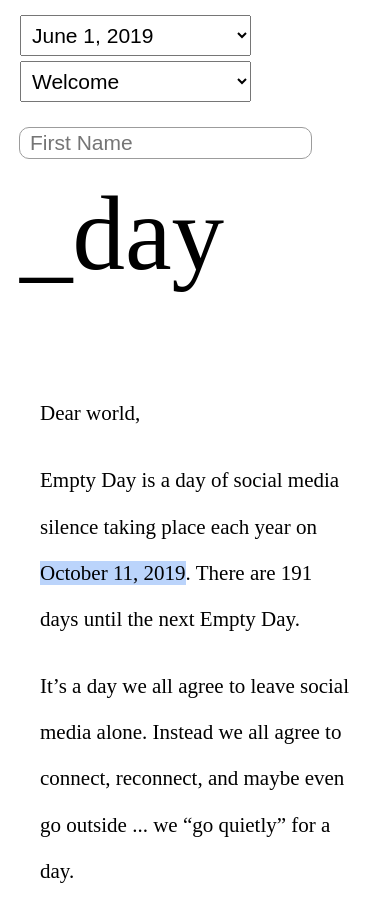
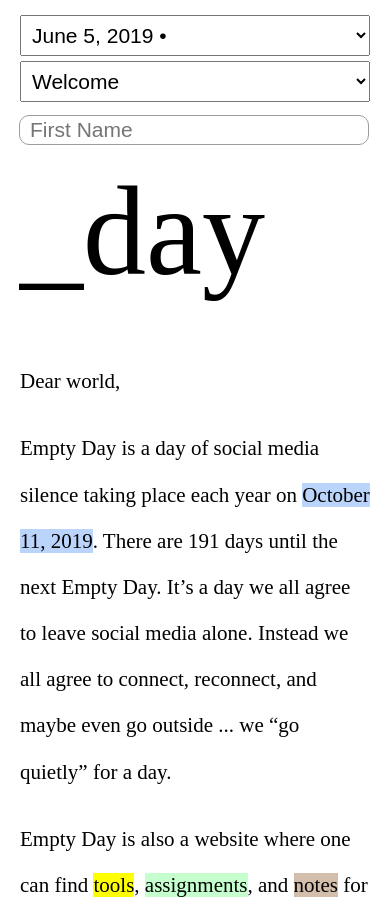
Before and after one commit to oilstel/empty-day-version-1, a plain HTML site: page index.html in a window 390 px wide. Shown: the top 900 px of the page. Drawn offline with nearby package versions, Linux system fonts and the light colour scheme.

Commit message:
more cosmetic changes

```diff
--- a/css/main.css
+++ b/css/main.css
@@ -47,27 +47,31 @@ select, input, select {
     padding: 0;
 }
 
+.name-form input {
+  width: 14em;
+}
+
 nav {
     margin-top: .6em;
 }
 
 nav select {
     padding: 7px;
-    width: 11em;
+    width: 12em;
     margin-right: 0.15em;
 }
 
 .name-form {
     position: absolute;
     right: 1em;
-    top: .7em;
+    top: 14px;
 }
 
 .field, .submit {
     border: none;
     border: 1px solid rgb(156, 156, 156);
     border-radius: 10px;
-    padding: 3px 10px 3px;;
+    padding: 2px 10px 2px;;
 }
 
 .submit {
@@ -113,7 +117,7 @@ section a:hover {
 }
 
 section a h2 {
-    font-size: 30px;
+    font-size: 32px;
     font-weight: normal;
 }
 
@@ -133,9 +137,8 @@ section .date {
 }
 
 .calendar {
-    margin-top: 5em;
-    border-top: 1px solid #ececec;
-    padding-top: 5em;
+    margin-top: 6em;
+    /* border-top: 1px solid #ececec; */
 }
 
 .footer {
@@ -187,19 +190,60 @@ a.home {
 
 .content {
     /* background: #fff; */
-    padding: 20px;
-    max-width: 750px;
+    padding: 20px 0;
+    max-width: 710px;
     margin: 0 auto 0;
     margin-top: 3em;
 }
 
-@media (max-width: 535px) {
+.letter {
+  font-size: 25px;
+}
+
+@media (max-width: 850px) {
+
+  .name-form input {
+    width: 8em;
+  }
+
+}
+
+@media (max-width: 730px) {
+
+  .name-form  {
+      position: relative;
+      margin-left: 20px;
+      margin-right: -20px;
+      margin-top: -12px;
+  }
+
+  nav select,
+  .name-form input {
+    width: 100%;
+  }
+
+}
+
+@media (max-width: 640px) {
+
+    .letter {
+      font-size: 21px;
+    }
+
     h1 {
         margin-top: 30px;
-        font-size: 5em;
+        font-size: 6em;
     }
-    .name-form  {
-        position: relative;
-        margin-left: 20px;
+
+    section a {
+      min-height: auto;
+    }
+
+    .section-header {
+      margin-bottom: 0.5em;
+    }
+
+    .footer {
+      font-size: 0.75em;
     }
 }
--- a/index.html
+++ b/index.html
@@ -15,7 +15,7 @@
 
   <nav>
       <select>
-        <option selected value="#">
+        <option value="#">
           June 1, 2019
         </option>
         <option value="#">
@@ -27,8 +27,8 @@
         <option value="#">
           June 4, 2019
         </option>
-        <option value="#">
-          June 5, 2019
+        <option selected value="#">
+          June 5, 2019 &bull;
         </option>
         <option value="#">
           June 6, 2019
@@ -444,22 +444,34 @@
 
   <h1 id="title"><span class="initname">_</span>day</h1>
 
-  <div class="content">
+  <div class="letter">
     <p>
       Dear world,
     </p>
     <p>
-      Empty Day is a day of social media silence taking place each year on <span class="highlight">October 11, 2019</span>. There are 191 days until the next Empty Day.
-    </p>
-    <p>
-      It’s a day we all agree to leave social media alone. Instead we all agree to connect, reconnect, and
-      maybe even go outside ... we “go quietly” for a day.
+      Empty Day is a day of social media silence taking place each year on <span class="highlight">October 11, 2019</span>. There are 191 days until the next Empty Day. It’s a day we all agree to leave social media alone. Instead we all agree to connect, reconnect, and maybe even go outside ... we “go quietly” for a day.
     </p>
     <p>
       Empty Day is also a website where one can find <a href="#tools" class="one">tools</a>, <a href="#assignments" class="two">assignments</a>, and <a href="#notes" class="three">notes</a> for using and replacing social media with other activities or just use these networks in more relaxing ways. So Empty Day doesn’t disregard social media altogether ... instead it focuses on how and when we post in order to promote better well-being and mental health for all.
     </p>
     <p>
-      Empty Day is not a company, charity or any other organisation. It isn’t owned by anybody or anything. It should be peaceful, genuine, and full of knowledge.
+      To get involved, you can:
+    </p>
+    <ul>
+      <li>
+        Tell your friends. Feel free to write to them or call them.
+      </li>
+      <li>
+        Organise an event (asking people to leave their phones at home).
+      </li>
+      <li>
+        Stay off social media on 11th October.
+      </li>
+    </ul>
+
+    </p>
+    <p>
+      Empty Day is not a company, charity or any other organisation. It isn’t owned by anybody or anything. It aims to be peaceful and genuine.
     </p>
     <p>
       Wind over water,<br />
```
Also changed, not shown: assignment.html (+1 -1 lines), note.html (+3 -3 lines), tool.html (+2 -2 lines).
